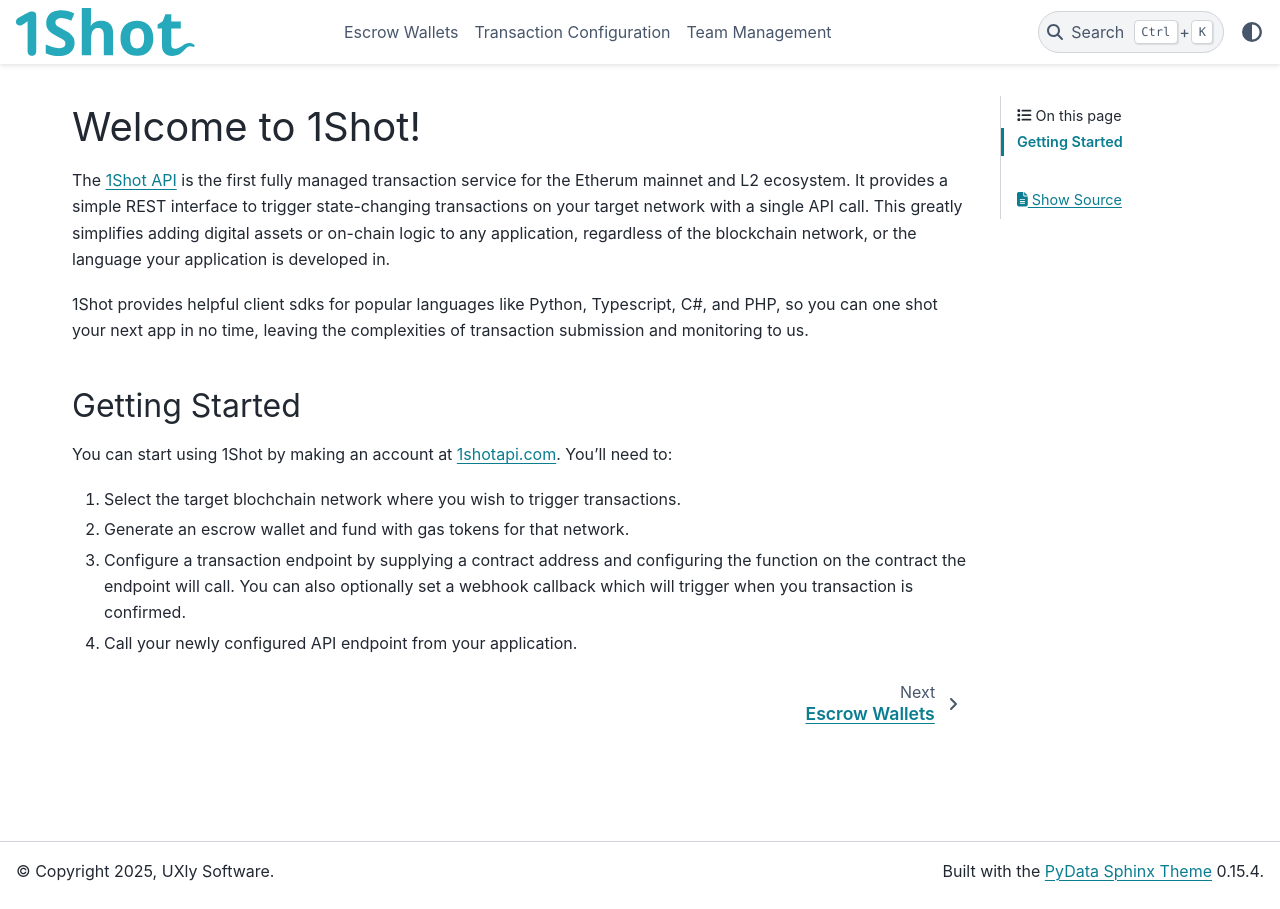
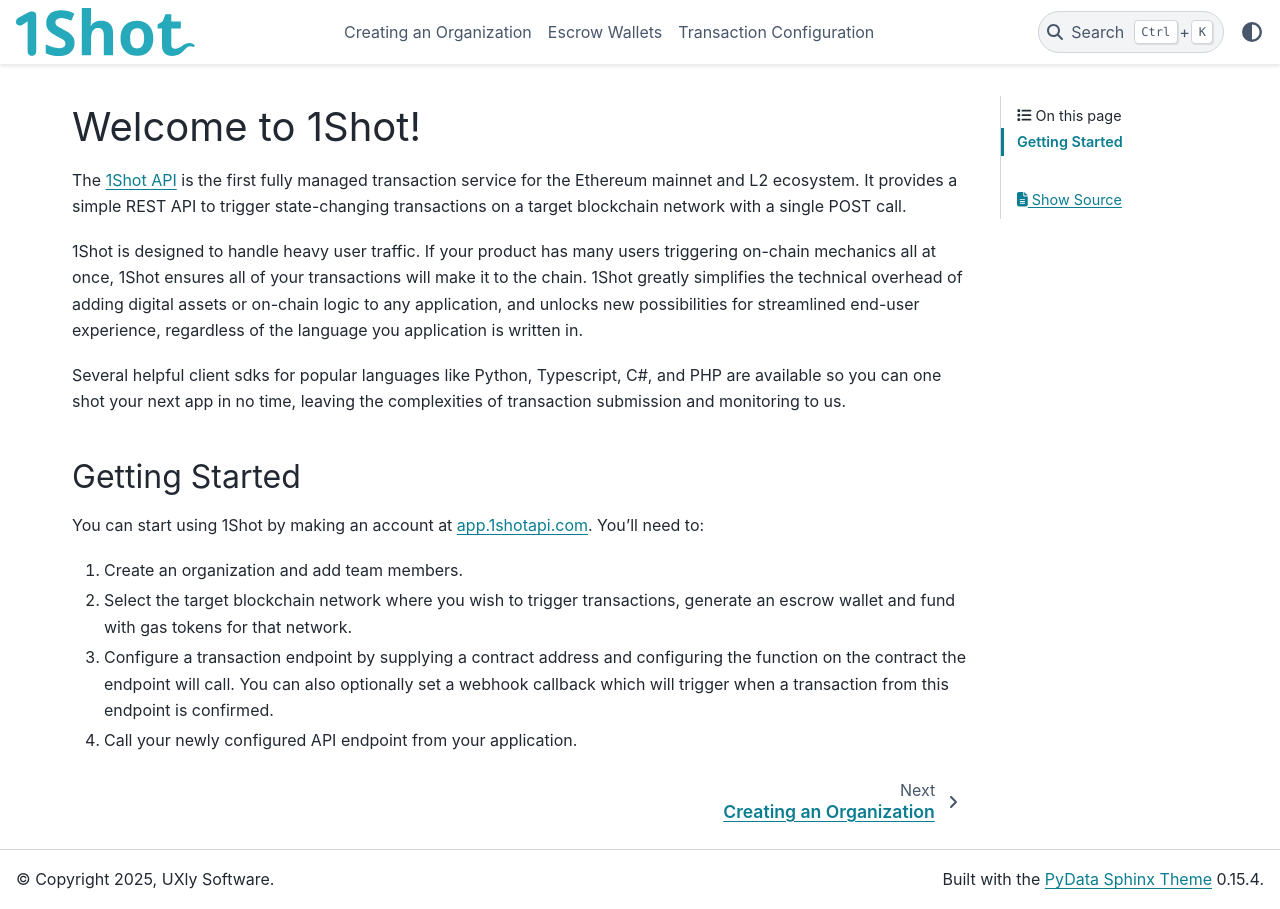
Before and after one commit to UXlySoftware/1shot-documentation, a Sphinx documentation site: the page built from source/index.rst, in a window 1280 px wide. Built offline with Sphinx 7.4.7 and the PyData theme 0.15.4, drawn with Linux system fonts in a browser that asks for light colours; pages that are not in the unit, such as notebooks, are missing from menus.

Commit message:
text update

```diff
--- a/source/index.rst
+++ b/source/index.rst
@@ -6,21 +6,24 @@
 Welcome to 1Shot!
 =================================
 
-The `1Shot API <https://1shotapi.com>`_ is the first fully managed transaction service for the Etherum mainnet and L2 ecosystem. It provides a simple REST interface
-to trigger state-changing transactions on your target network with a single API call. This greatly simplifies adding digital assets or on-chain
-logic to any application, regardless of the blockchain network, or the language your application is developed in.
+The `1Shot API <https://1shotapi.com>`_ is the first fully managed transaction service for the Ethereum mainnet and L2 ecosystem. It provides a simple REST API
+to trigger state-changing transactions on a target blockchain network with a single POST call.
 
-1Shot provides helpful client sdks for popular languages like Python, Typescript, C#, and PHP, so you can one shot your next app in no time,
+1Shot is designed to handle heavy user traffic. If your product has many users triggering on-chain mechanics all at once, 1Shot ensures all of your transactions will
+make it to the chain. 1Shot greatly simplifies the technical overhead of adding digital assets or on-chain logic to any application, and unlocks new possibilities
+for streamlined end-user experience, regardless of the language you application is written in.
+
+Several helpful client sdks for popular languages like Python, Typescript, C#, and PHP are available so you can one shot your next app in no time,
 leaving the complexities of transaction submission and monitoring to us.
 
 Getting Started
 ----------------------------------
 
-You can start using 1Shot by making an account at `1shotapi.com <https://1shotapi.com>`_. You'll need to:
+You can start using 1Shot by making an account at `app.1shotapi.com <https://app.1shotapi.com>`_. You'll need to:
 
-1. Select the target blochchain network where you wish to trigger transactions.
-2. Generate an escrow wallet and fund with gas tokens for that network.
-3. Configure a transaction endpoint by supplying a contract address and configuring the function on the contract the endpoint will call. You can also optionally set a webhook callback which will trigger when you transaction is confirmed.
+1. Create an organization and add team members.
+2. Select the target blockchain network where you wish to trigger transactions, generate an escrow wallet and fund with gas tokens for that network.
+3. Configure a transaction endpoint by supplying a contract address and configuring the function on the contract the endpoint will call. You can also optionally set a webhook callback which will trigger when a transaction from this endpoint is confirmed.
 4. Call your newly configured API endpoint from your application.
 
 .. toctree::
```
Also changed, not shown: other parts of source/index.rst (+1 -1 lines), source/org-creation.rst (added, +10 -0 lines), source/_static/1Shotmascot.png (added), source/escrow-wallets.rst (line endings or trailing spaces), source/teams.rst (line endings or trailing spaces), source/transactions.rst (line endings or trailing spaces).
